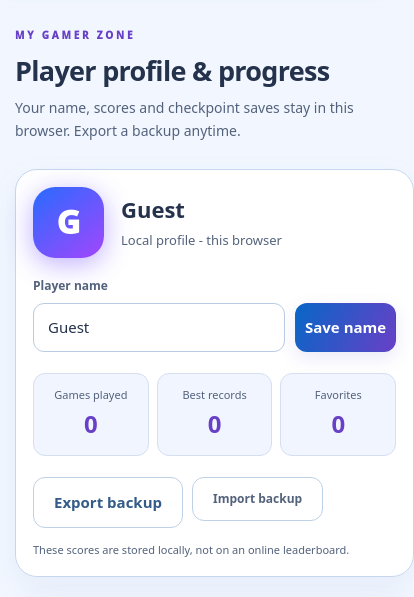
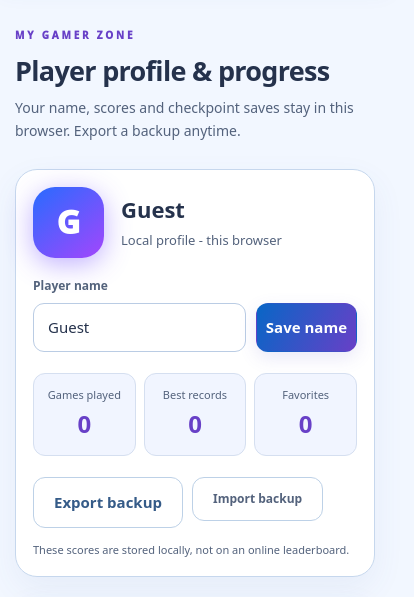
Before and after one commit to tan-seeq/zyvoqix-reborn, a website: page public/arcade/index.html in a window 390 px wide. Both pictures are taken after a click on the button "Player profile". Shown: the part 187-784 px from the top of the page, 414 px wide, since content can reach past the window. Drawn offline with Linux system fonts and the light colour scheme.

Commit message:
V17: keep narrow profile cards and stats inside the mobile viewport

```diff
--- a/public/theme.css
+++ b/public/theme.css
@@ -257,3 +257,7 @@ a.store-open{display:flex;align-items:center;justify-content:center;gap:6px;min-
 @media(max-width:1100px){.store-directory{grid-template-columns:repeat(2,minmax(0,1fr))}.store-game-grid{grid-template-columns:repeat(2,minmax(0,1fr))}}
 @media(max-width:680px){.stores-hero{grid-template-columns:minmax(0,1fr);padding:26px 22px 0;border-radius:22px;gap:6px}.stores-hero h1{font-size:36px;letter-spacing:-1px}.stores-hero p{font-size:14px}.stores-orbit{display:none}.stores-stats{gap:14px;justify-content:space-between;padding:17px 0}.stores-stats>div{flex-direction:column;align-items:start;gap:3px}.stores-stats b{font-size:22px}.stores-stats span{font-size:10px}.stores-section-title{align-items:start;margin-top:28px;gap:12px}.stores-section-title p{display:none}.stores-section-title h2{font-size:22px}.store-directory{gap:9px}button.store-provider{padding:12px 9px;gap:8px;border-radius:13px;align-items:start}.store-mark{flex-basis:30px;height:32px;border-radius:9px;font-size:14px}.store-provider-info strong{font-size:12px}.store-provider-info>span{font-size:10px}.store-provider-arrow{display:none}.stores-toolbar{flex-direction:column}.store-select{min-width:0}.store-select select{padding:11px}.store-game-grid{grid-template-columns:minmax(0,1fr);gap:16px}.store-card-art{height:128px}.store-card-note{min-height:0}.stores-notice{padding:15px}.stores-notice p{font-size:12px}.site-footer .footer-inner{flex-direction:column;text-align:center}}
 @media(prefers-reduced-motion:reduce){button.store-provider,.store-game-card{transition:none}}
+/* Keep profile content inside narrow cards in either language. */
+.profile-columns>.glass-panel,.about-grid>.glass-panel{min-width:0}
+.mini-stats{grid-template-columns:repeat(3,minmax(0,1fr))}.mini-stats>div{min-width:0}.mini-stats span{overflow-wrap:anywhere}
+@media(max-width:680px){.profile-columns,.about-grid{grid-template-columns:minmax(0,1fr)}.mini-stats>div{padding-inline:6px}.profile-tools>.btn{max-width:100%;white-space:normal}}
```
